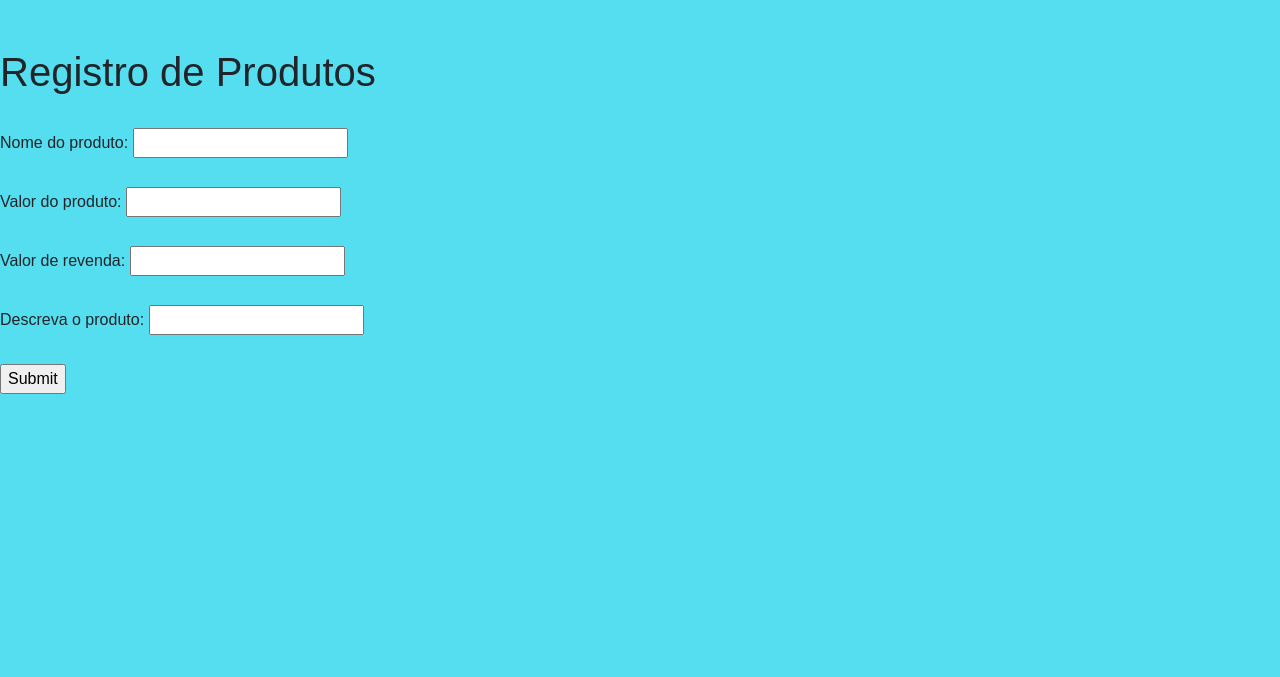
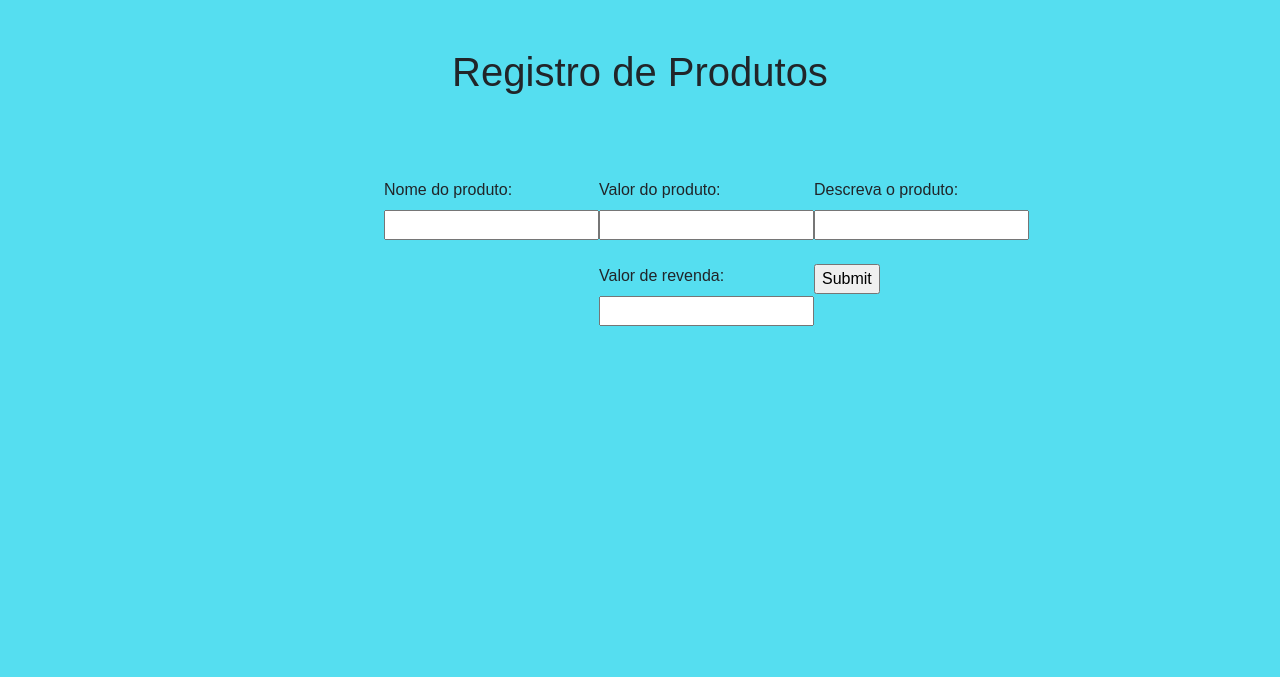
Before and after one commit to rayssaab/OLPcons, a PHP site: page /pages/controle_estoque.php in a window 1280 px wide. Shown: the top 677 px of the page. Before the commit the page ends 394 px from the top, so only its background shows below. Run offline with PHP 8.4, Linux system fonts and the light colour scheme.

Commit message:
preparando

```diff
--- a/css/r_produtos.css
+++ b/css/r_produtos.css
@@ -39,3 +39,25 @@
     background-color: transparent;
     outline-style: none !important;
 }
+
+.form-produtos{
+    width: 40VW;
+    height: 500px;
+position: relative;
+    top: 50%;
+    margin-top: 300px;
+    left: 50%;
+    transform: translate(-50%, -50%);
+
+}
+
+
+
+form{
+    display: flex;
+
+}
+
+h1{
+    text-align: center;
+}
--- a/pages/home.php
+++ b/pages/home.php
@@ -30,7 +30,7 @@
   <body>
     <header class="header">
       <h1>Home</h1>
-    </header>
+    </header><br>
     <nav class="container">
       <ul class="menu">
       <button><li> <a class="item-menu" href="../pages/registro_marcas.php">Registro de Marca</a></li></button>
```
